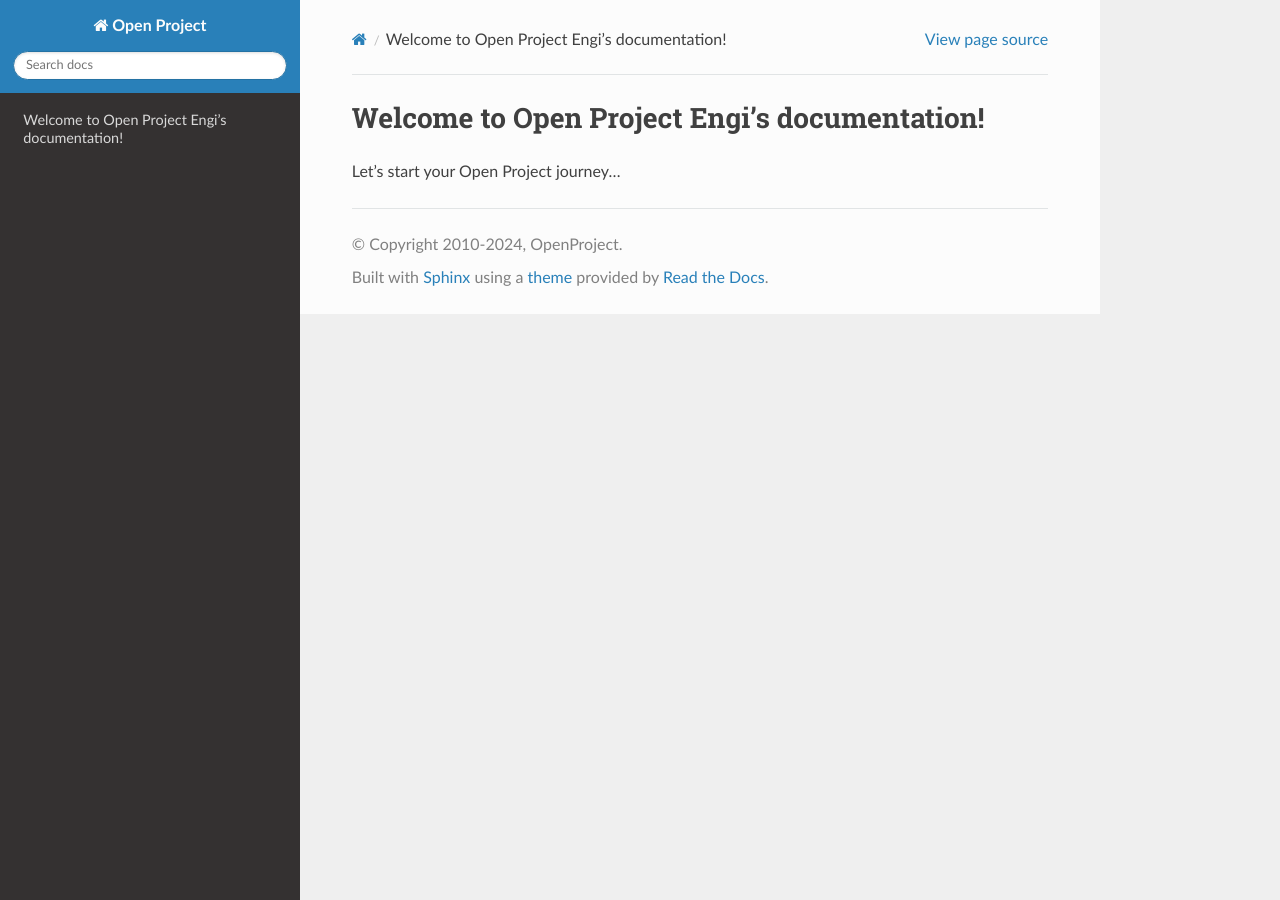
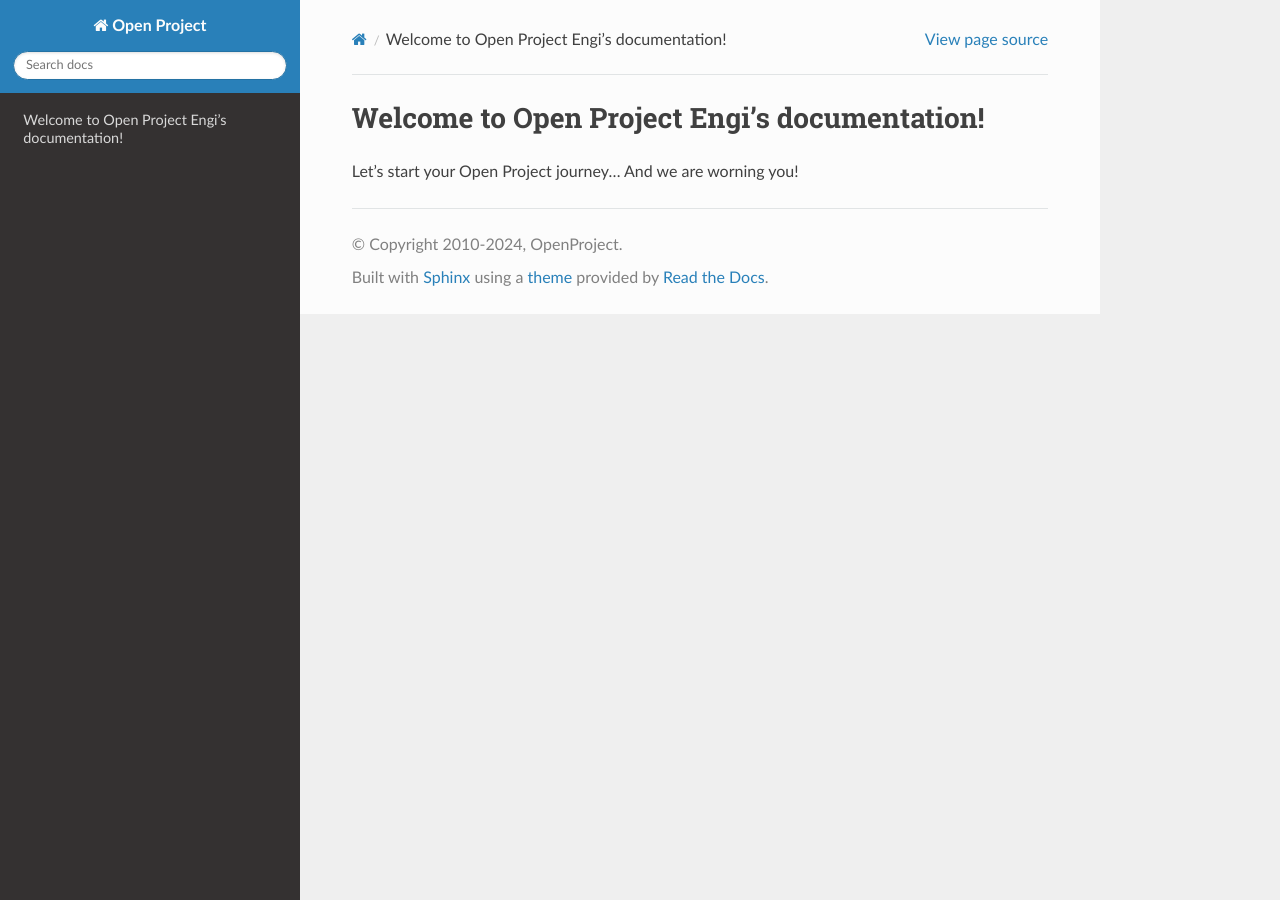
Before and after one commit to engi-su/open_project_docs, a Sphinx documentation site: the page built from source/index.rst, in a window 1280 px wide. Built offline with Sphinx 7.4.7 and the Read the Docs theme 3.1.0, drawn with Linux system fonts in a browser that asks for light colours.

Commit message:
index funny

```diff
--- a/source/index.rst
+++ b/source/index.rst
@@ -2,3 +2,4 @@
 ===================================
 
 Let's start your Open Project journey...
+And we are worning you!
```
